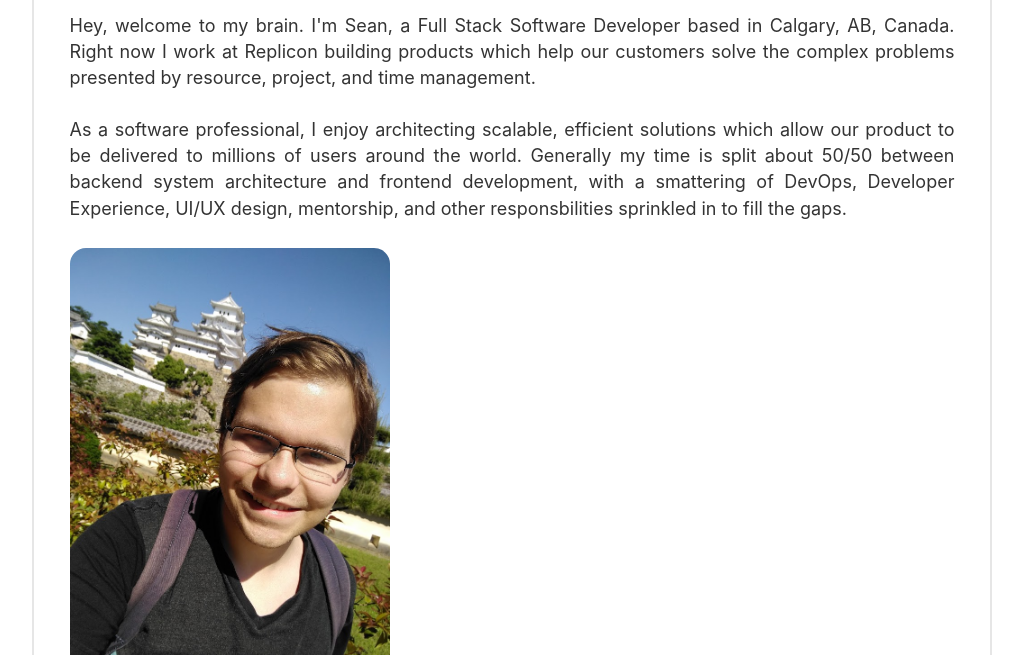
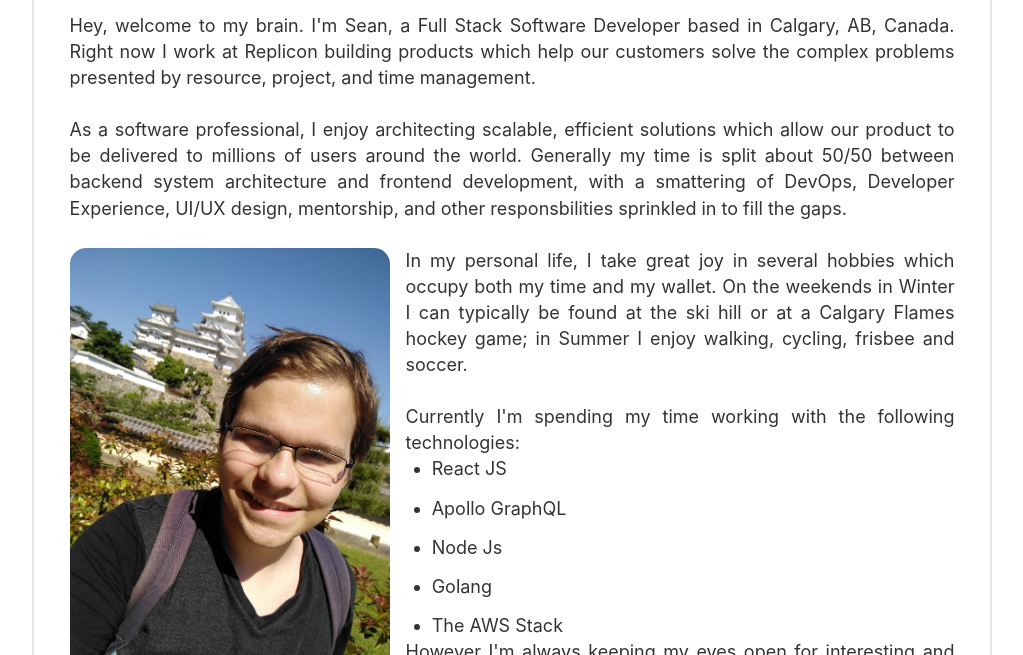
Before and after one commit to Senney/senney.net, a Gatsby site: page / in a window 1280 px wide. Shown: the part 145-800 px from the top of the page, without its empty margins (128-1151 px from the left). Built offline with nearby package versions, Linux system fonts and the light colour scheme; Gatsby itself is replaced by a stand-in of ours.

Commit message:
Fix flex

```diff
--- a/src/pages/index.js
+++ b/src/pages/index.js
@@ -16,6 +16,8 @@ const FlexContainer = styled.div`
 
 const BodyTextContainer = styled.div`
   padding-left: 16px;
+  flex-basis: 45%;
+  flex-grow: 1;
 `;
 
 const BodyText = styled.p`
```
